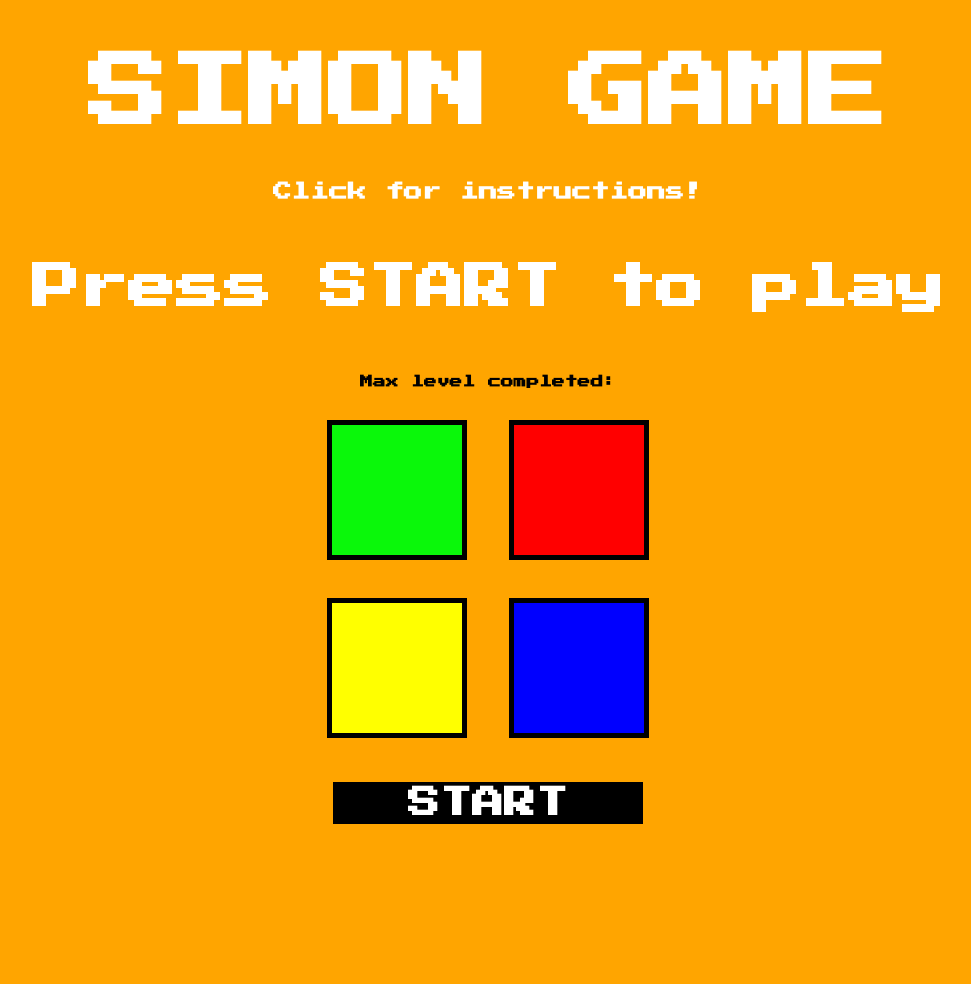
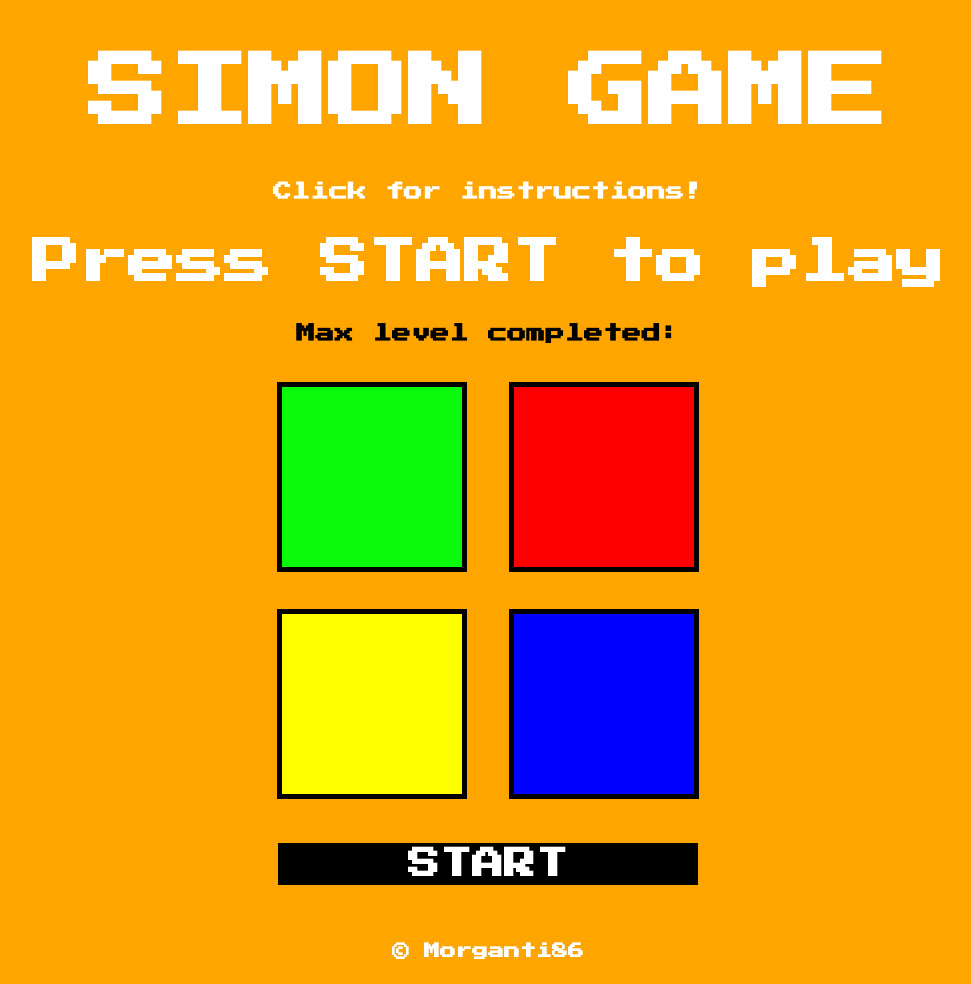
Before and after one commit to Morganti86/SimonGame, a plain HTML site: page index.html in a window 1280 px wide. Shown: the whole page, without its empty margins (152-1123 px from the left). Before the commit the page ends 864 px from the top, so only its background shows below. Drawn offline with nearby package versions, Linux system fonts and the light colour scheme.

Commit message:
add footer

```diff
--- a/index.html
+++ b/index.html
@@ -42,6 +42,9 @@
 
   <div type="button" id="start" class="btn-lg black">START</div>
 
+  <div class="footer">© Morganti86</div>
+
+
 
   <script src="https://ajax.googleapis.com/ajax/libs/jquery/3.6.3/jquery.min.js"></script>
   <script src="game.js"></script>
--- a/styles.css
+++ b/styles.css
@@ -32,7 +32,7 @@ div[type=button]:hover {
 #level-title {
   font-family: 'Press Start 2P', cursive;
   font-size: 3rem;
-  margin:  5% 0;
+  margin:  3% 0;
 }
 
 .container {
@@ -43,7 +43,7 @@ div[type=button]:hover {
 
 .maxLevelCompleted {
   color: #000000;
-  font-size: 0.8rem;
+  font-size: 1.2rem;
 }
 
 .instructions {
@@ -56,8 +56,8 @@ div[type=button]:hover {
 .btn {
   margin: 3% 2%;
   display: inline-block;
-  height: 130px;
-  width: 130px;
+  height: 180px;
+  width: 180px;
   border: 5px solid black;
 }
 
@@ -65,7 +65,7 @@ div[type=button]:hover {
   margin: 25px 0 2rem;
   display: inline-block;
   height: auto;
-  width: 300px;
+  width: 410px;
   border: 5px solid black;
   font-size: 2rem;
 }
@@ -100,7 +100,12 @@ div[type=button]:hover {
   background-color: #413a3a;
 }
 
-/* media */
+.footer {
+  font-size: 1rem;
+  margin: 2% 5%;
+}
+
+/* media
 @media (max-width: 680px) {
 
   .btn {
@@ -133,8 +138,8 @@ div[type=button]:hover {
   .btn {
     margin: 2% 1%;
     display: inline-block;
-    height: 60px;
-    width: 60px;
+    height: 200px;
+    width: 200px;
     border: 3px solid black;
   }
 
@@ -147,4 +152,4 @@ div[type=button]:hover {
     font-size: 1rem;
   }
 
-}
+} */
```
Also changed, not shown: instructions.html (+1 -0 lines).
